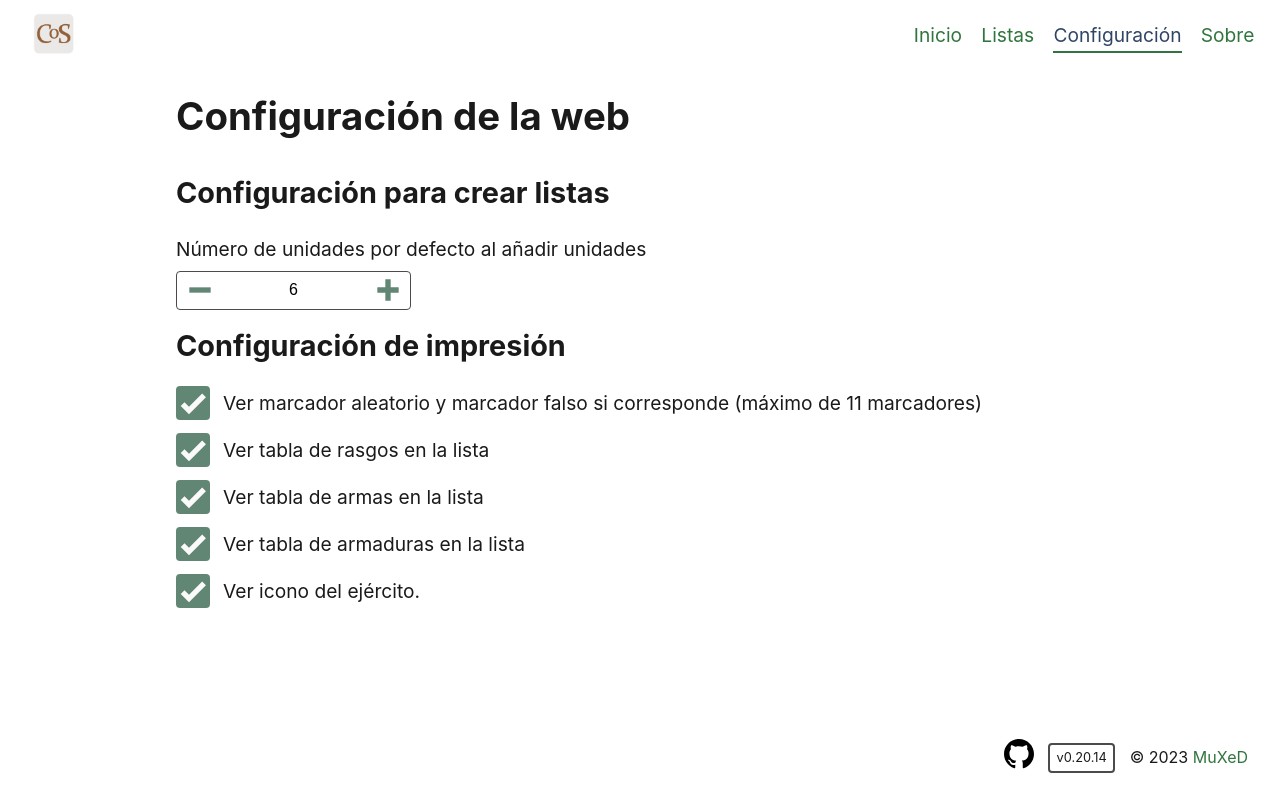
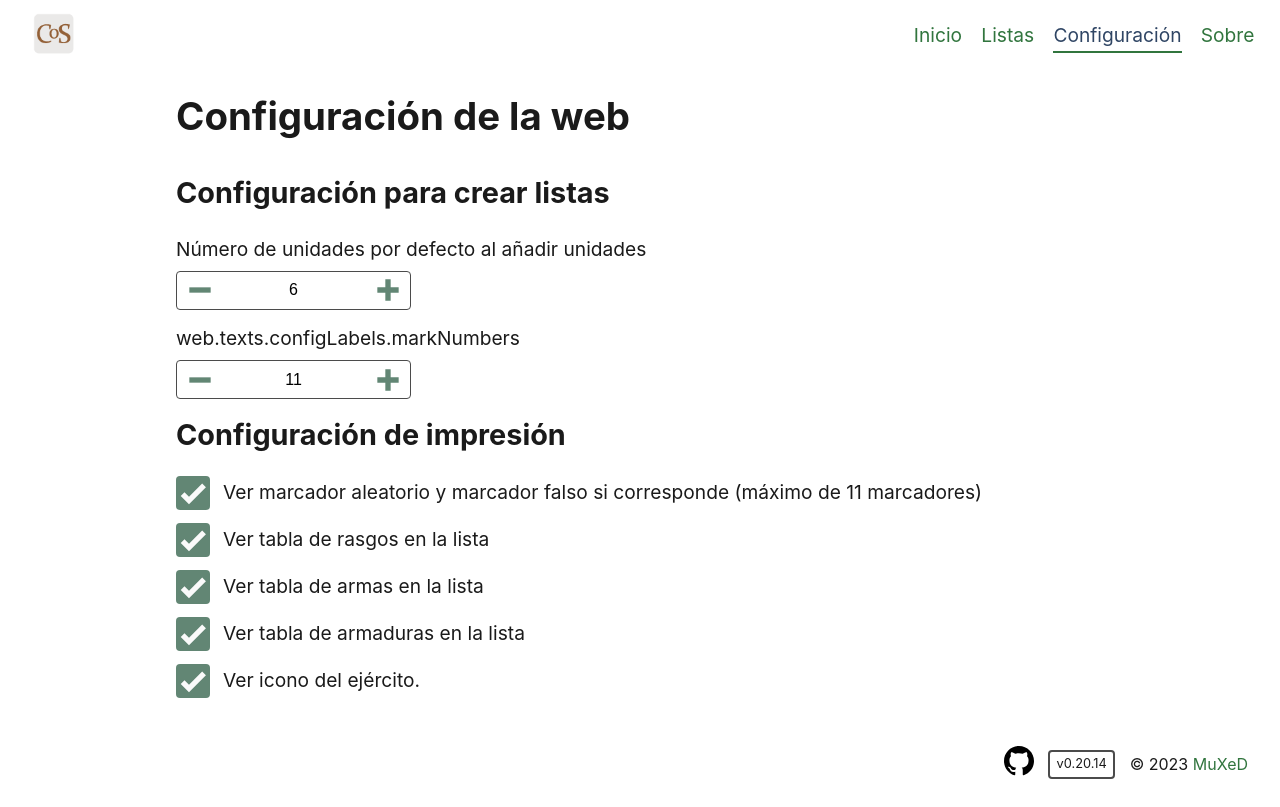
Before and after one commit to juananmuxed/cod-sheet-creator, a Vue app: page /config in a window 1280 px wide. Built offline with nearby package versions, Linux system fonts and the light colour scheme.

Commit message:
✨ Added maxMark in config

```diff
--- a/src/stores/options.ts
+++ b/src/stores/options.ts
@@ -7,6 +7,7 @@ export const useOptionsStore = defineStore("options", () => {
   const defaultUnitNumber = ref(
     Number(getLS(Constants.LS_NAMES.DEFAULT_UNIT_NUMBER)) || 6
   );
+  const maxMarks = ref(Number(getLS(Constants.LS_NAMES.MAX_MARKS)) || 11);
   const deploymentNumber = ref(
     getLS(Constants.LS_NAMES.DEPLOYMENT_NUMBER) !== "false"
   );
@@ -24,11 +25,16 @@ export const useOptionsStore = defineStore("options", () => {
   );
 
   watch(defaultUnitNumber, setUnitNumber);
+  watch(maxMarks, setMaxMarks);
   watch(deploymentNumber, setDeploymentNumber);
   watch(printTraitsTable, setPrintTraitsTable);
   watch(printWeaponsTable, setPrintWeaponsTable);
   watch(printArmourTable, setPrintArmoursTable);
   watch(printArmiesImages, setPrintArmiesImages);
+
+  function setMaxMarks(value: number) {
+    setLS(Constants.LS_NAMES.MAX_MARKS, value.toString());
+  }
 
   function setUnitNumber(value: number) {
     setLS(Constants.LS_NAMES.DEFAULT_UNIT_NUMBER, value.toString());
@@ -56,6 +62,7 @@ export const useOptionsStore = defineStore("options", () => {
 
   return {
     defaultUnitNumber,
+    maxMarks,
     deploymentNumber,
     printTraitsTable,
     printWeaponsTable,
--- a/src/stores/units.ts
+++ b/src/stores/units.ts
@@ -142,7 +142,7 @@ export const useUnitsStore = defineStore("units", () => {
 
   const deploymentNumbers = computed(() => {
     const suffledArray = suffleArray(
-      Array.from({ length: Constants.MAX_NUMBER_TOKENS }, (_, i) => i + 1)
+      Array.from({ length: options.maxMarks }, (_, i) => i + 1)
     );
     let acc = 0;
     return unitsInArmy.value.map((unit) => {
--- a/src/utils/constants.ts
+++ b/src/utils/constants.ts
@@ -9,6 +9,10 @@ export class Constants {
   static readonly UNIT_SIZE = {
     MIN: 1,
     MAX: 15,
+  };
+  static readonly MARK_SIZE = {
+    MIN: 1,
+    MAX: 20,
   };
   static readonly WEAPON_TYPES = ["melee", "ranged"];
   static readonly AVAILABILITIES_TYPES = {
@@ -39,6 +43,7 @@ export class Constants {
   static readonly NO_BARDING = "NO_BARDING";
   static readonly LS_NAMES = {
     DEFAULT_UNIT_NUMBER: "default-unit-number",
+    MAX_MARKS: "max-marks-number",
     DEPLOYMENT_NUMBER: "deployment-number",
     COMPACT_LIST: "compact-list",
     SAVED_LISTS: "saved-lists",
@@ -54,5 +59,4 @@ export class Constants {
   static readonly TRAITS = {
     MOUNTED: "MOUNTED",
   };
-  static readonly MAX_NUMBER_TOKENS = 11;
 }
--- a/src/views/ConfigView.vue
+++ b/src/views/ConfigView.vue
@@ -9,6 +9,15 @@
         :min="Constants.UNIT_SIZE.MIN"
       >
         {{ $t("web.texts.configLabels.defaultUnitNumber") }}
+      </NumberInputComponent>
+    </div>
+    <div class="config-item">
+      <NumberInputComponent
+        v-model="options.maxMarks"
+        :max="Constants.MARK_SIZE.MAX"
+        :min="Constants.MARK_SIZE.MIN"
+      >
+        {{ $t("web.texts.configLabels.markNumbers") }}
       </NumberInputComponent>
     </div>
     <h3>{{ $t("web.titles.configPrint") }}</h3>
```
